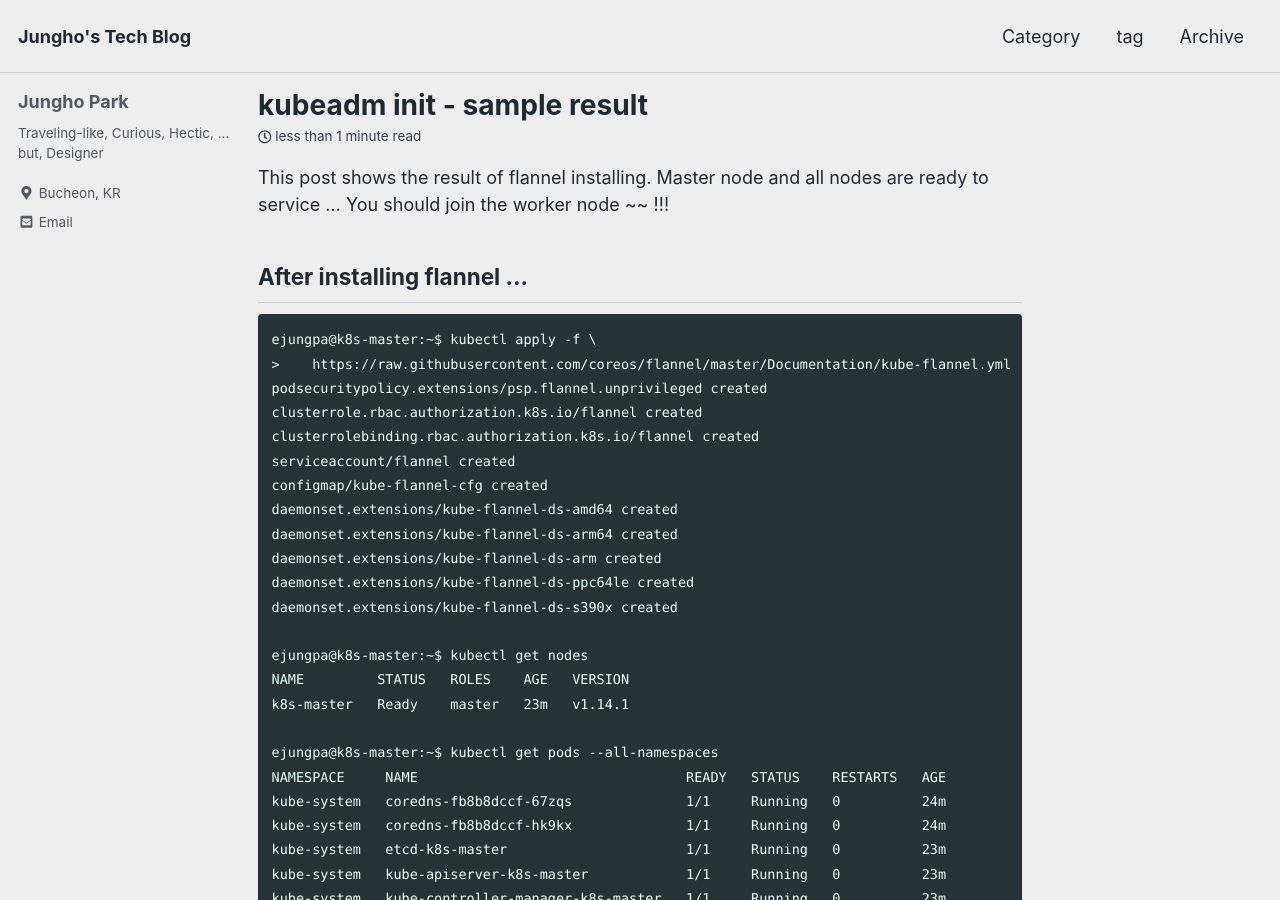
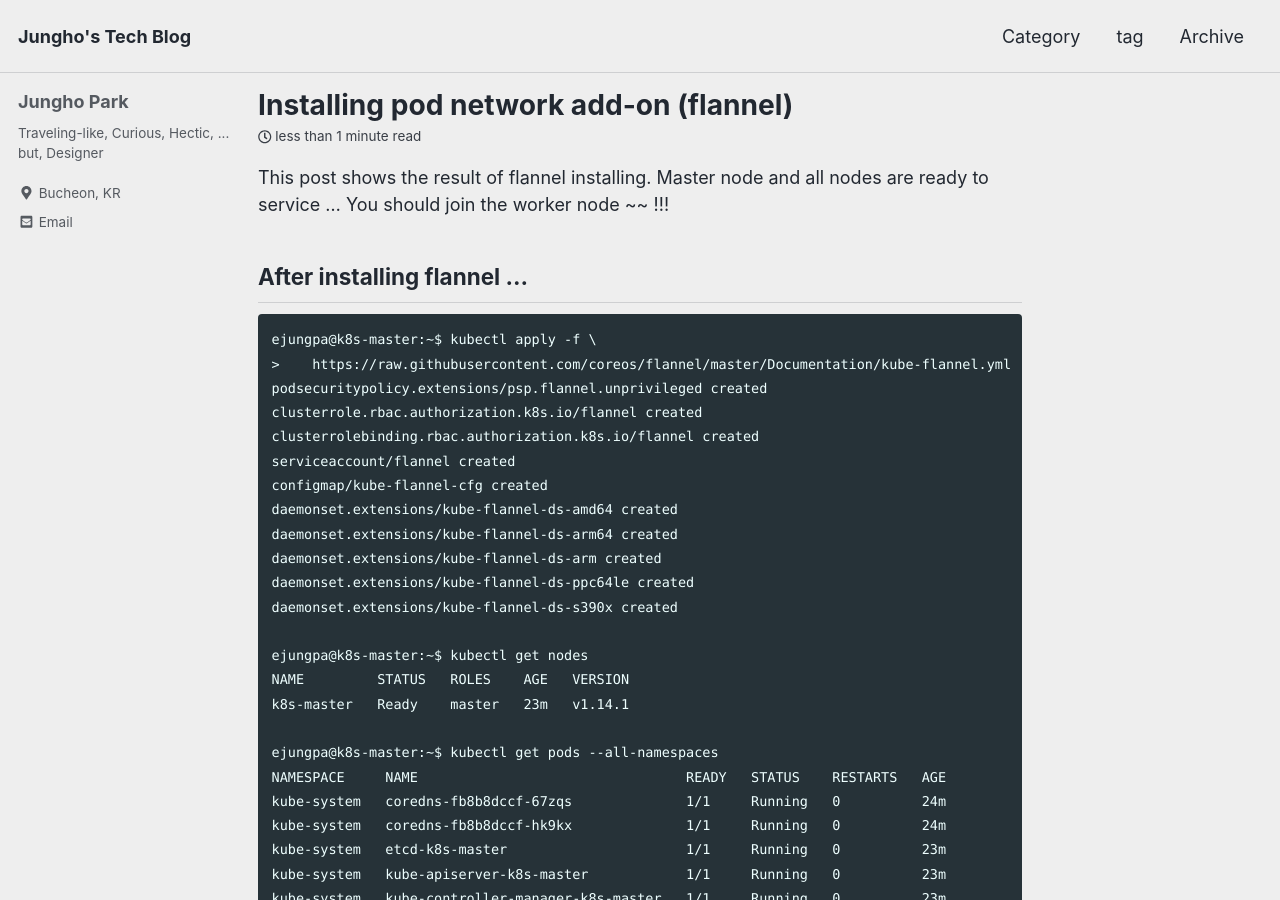
Before and after one commit to unipark00/tekrepo, a Jekyll site: the page built from _posts/2019-04-10-flannel_install.md, in a window 1280 px wide and 900 px high. Built offline with Jekyll 4.4.1, drawn with Linux system fonts in a browser that asks for light colours; cached includes are drawn as plain includes.

Commit message:
Update 2019-04-10-flannel_install.md

```diff
--- a/_posts/2019-04-10-flannel_install.md
+++ b/_posts/2019-04-10-flannel_install.md
@@ -1,5 +1,5 @@
 ---
-title: "kubeadm init - sample result"
+title: "Installing pod network add-on (flannel)"
 search: false
 categories:
   - Kubernetes
```
